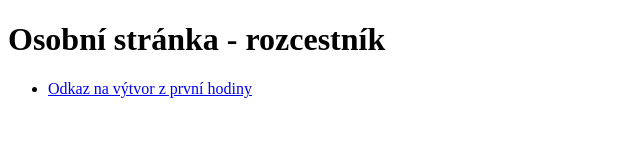
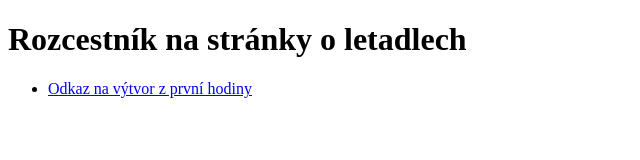
Before and after one commit to flop02cz/flop02cz.github.io, a plain HTML site: page index.html in a window 1280 px wide. Shown: the whole page, without its empty margins (0-640 px from the left). Drawn offline with Linux system fonts and the light colour scheme.

Commit message:
Update index.html

```diff
--- a/index.html
+++ b/index.html
@@ -4,7 +4,7 @@
     <title>Rozcestník</title>
   </head>
   <body>
-    <h1>Osobní stránka - rozcestník</h1>
+    <h1>Rozcestník na stránky o letadlech</h1>
     <ul>
       <li><a href="https://flop02cz.github.io/#">Odkaz na výtvor z první hodiny</a></li>
     </li>
```
